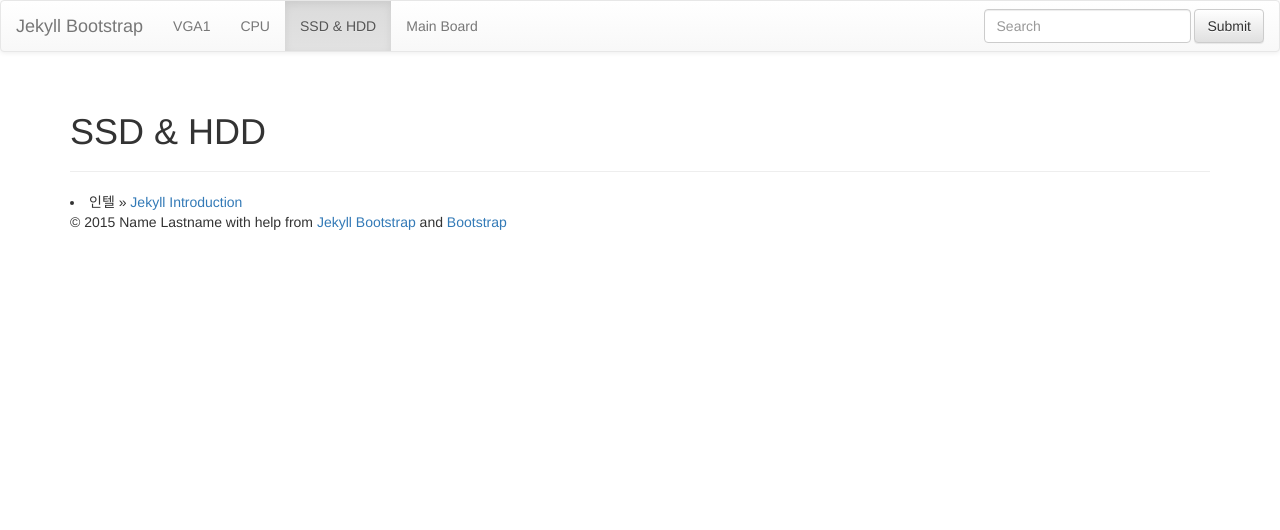
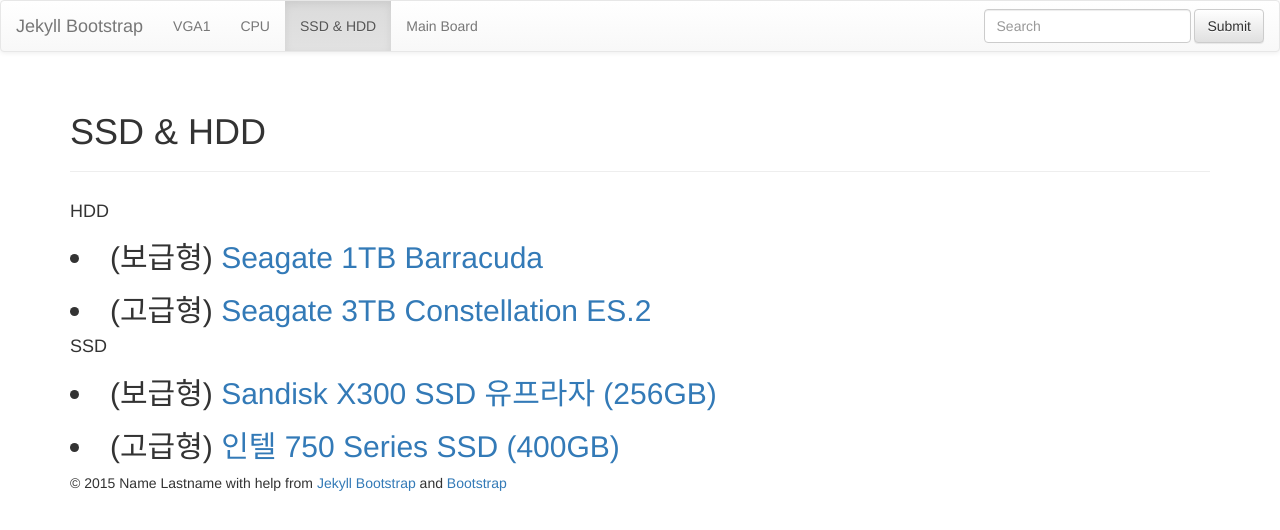
Before and after one commit to kutchoiwjun92/kutchoiwjun92.github.com, a Jekyll site: the page built from pages.html, in a window 1280 px wide. Shown: the top 530 px of the page. Built offline with Jekyll 4.4.1, drawn with Linux system fonts in a browser that asks for light colours; nearby versions of some CDN libraries; library files that are not in the unit come from our copies.

Commit message:
Update pages.html

```diff
--- a/pages.html
+++ b/pages.html
@@ -5,4 +5,13 @@
 group: navigation
 ---
 
-<li><span> 인텔 </span> &raquo; <a href="/lessons/2011/12/29/jekyll-introduction">Jekyll Introduction</a></li>
+<h4> HDD </h4>
+<h2><li><span> (보급형) </span> <a href="/lessons/2011/12/29/jekyll-introduction">Seagate 1TB Barracuda</a></li></h2>
+
+<h2><li><span> (고급형) </span> <a href="/lessons/2011/12/29/jekyll-introduction">Seagate 3TB Constellation ES.2</a></li></h2>
+
+
+<h4> SSD </h4>
+<h2><li><span> (보급형) </span> <a href="/lessons/2011/12/29/jekyll-introduction">Sandisk X300 SSD 유프라자 (256GB)</a></li></h2>
+
+<h2><li><span> (고급형) </span> <a href="/lessons/2011/12/29/jekyll-introduction">인텔 750 Series SSD (400GB)</a></li></h2>
```
